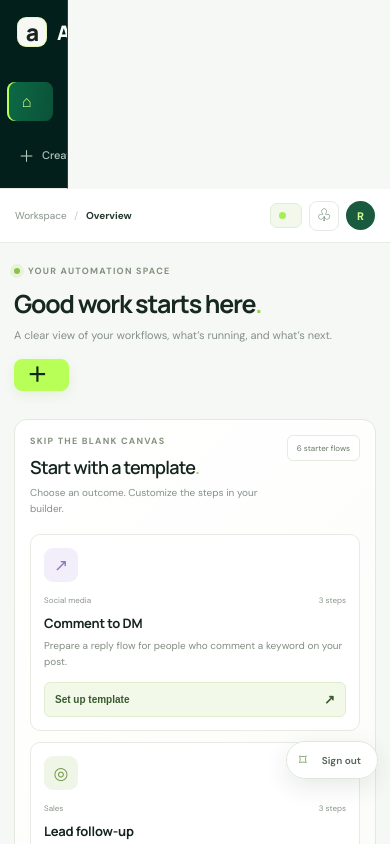
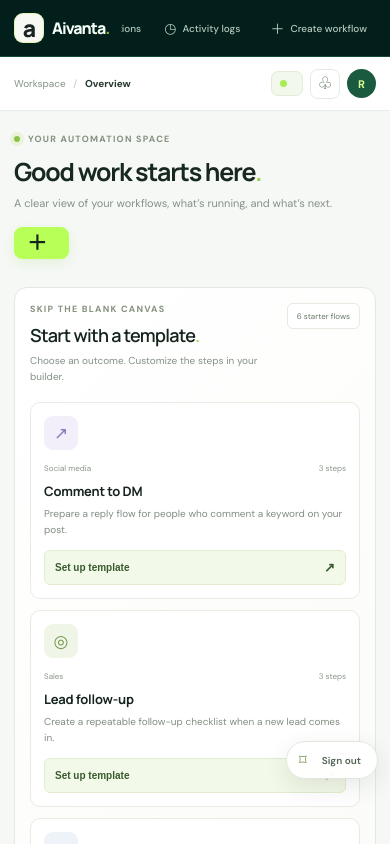
Before and after one commit to veerex758/Ai-automation, a Next.js app: page /dashboard in a window 390 px wide. Shown: the top 844 px of the page. Built offline with nearby package versions, Linux system fonts and the light colour scheme; no server answers.

Commit message:
fix: correct overview mobile navigation and content sizing

```diff
--- a/app/dashboard/dashboard.css
+++ b/app/dashboard/dashboard.css
@@ -257,3 +257,149 @@
 .stat-card,.section-info-card,.workflow-table-card{box-shadow:0 2px 10px rgba(23,48,28,.025);transition:border-color .16s ease,box-shadow .16s ease}
 .stat-card:hover,.section-info-card:hover,.workflow-table-card:hover{border-color:#d4e2ca;box-shadow:0 8px 24px rgba(23,48,28,.055)}
 @media(prefers-reduced-motion:reduce){.side-link,.stat-card,.section-info-card,.workflow-table-card{transition:none}}
+
+
+/* Overview-only mobile shell: prevent conflicting legacy breakpoints from
+   leaving the desktop rail stacked above a narrow dashboard column. */
+@media (max-width: 720px) {
+  .dashboard-overview-page.app-shell {
+    display: flex;
+    flex-direction: column;
+    width: 100%;
+    min-width: 0;
+    overflow-x: clip;
+  }
+
+  .dashboard-overview-page .sidebar {
+    box-sizing: border-box;
+    display: flex;
+    flex-direction: row;
+    align-items: center;
+    justify-content: space-between;
+    gap: 12px;
+    width: 100%;
+    min-width: 0;
+    min-height: 0;
+    height: auto;
+    padding: 10px 14px;
+    overflow: visible;
+    border-right: 0;
+    border-bottom: 1px solid #164b3a;
+  }
+
+  .dashboard-overview-page .dash-brand {
+    flex: 0 0 auto;
+    display: flex;
+    align-items: center;
+    gap: 8px;
+    padding: 0;
+    font-size: 16px;
+    white-space: nowrap;
+  }
+
+  .dashboard-overview-page .dash-brand > span:last-child {
+    display: inline;
+    font-size: 16px;
+  }
+
+  .dashboard-overview-page .workspace-switch,
+  .dashboard-overview-page .sidebar-label,
+  .dashboard-overview-page .sidebar-bottom,
+  .dashboard-overview-page .tools-label {
+    display: none;
+  }
+
+  .dashboard-overview-page .side-nav {
+    display: flex;
+    flex: 1 1 auto;
+    flex-direction: row;
+    align-items: center;
+    justify-content: flex-end;
+    gap: 5px;
+    width: auto;
+    min-width: 0;
+    overflow-x: auto;
+    padding: 0;
+  }
+
+  .dashboard-overview-page .side-link,
+  .dashboard-overview-page .side-link.selected,
+  .dashboard-overview-page .side-link:not(.selected) {
+    display: inline-flex;
+    flex: 0 0 auto;
+    align-items: center;
+    justify-content: center;
+    width: auto;
+    min-height: 36px;
+    gap: 6px;
+    padding: 7px 9px;
+    font-size: 10px;
+    white-space: nowrap;
+  }
+
+  .dashboard-overview-page .side-link .side-icon {
+    display: inline-block;
+    width: auto;
+    font-size: 14px;
+  }
+
+  .dashboard-overview-page .side-link .soon-tag {
+    display: none;
+  }
+
+  .dashboard-overview-page .dashboard-main {
+    width: 100%;
+    min-width: 0;
+    flex: 1 1 auto;
+  }
+
+  .dashboard-overview-page .dashboard-topbar {
+    box-sizing: border-box;
+    width: 100%;
+    min-height: 54px;
+    height: auto;
+    padding: 9px 14px;
+    flex-wrap: wrap;
+    gap: 8px;
+  }
+
+  .dashboard-overview-page .topbar-right {
+    gap: 7px;
+  }
+
+  .dashboard-overview-page .dashboard-content {
+    box-sizing: border-box;
+    width: 100%;
+    max-width: 100%;
+    min-width: 0;
+    padding: 22px 14px 40px;
+  }
+}
+
+@media (max-width: 380px) {
+  .dashboard-overview-page .sidebar {
+    gap: 6px;
+    padding-right: 9px;
+    padding-left: 9px;
+  }
+
+  .dashboard-overview-page .dash-brand {
+    gap: 5px;
+    font-size: 14px;
+  }
+
+  .dashboard-overview-page .dash-brand > span:last-child {
+    font-size: 14px;
+  }
+
+  .dashboard-overview-page .side-nav {
+    gap: 2px;
+  }
+
+  .dashboard-overview-page .side-link,
+  .dashboard-overview-page .side-link.selected,
+  .dashboard-overview-page .side-link:not(.selected) {
+    padding: 6px;
+    font-size: 9px;
+  }
+}
```
